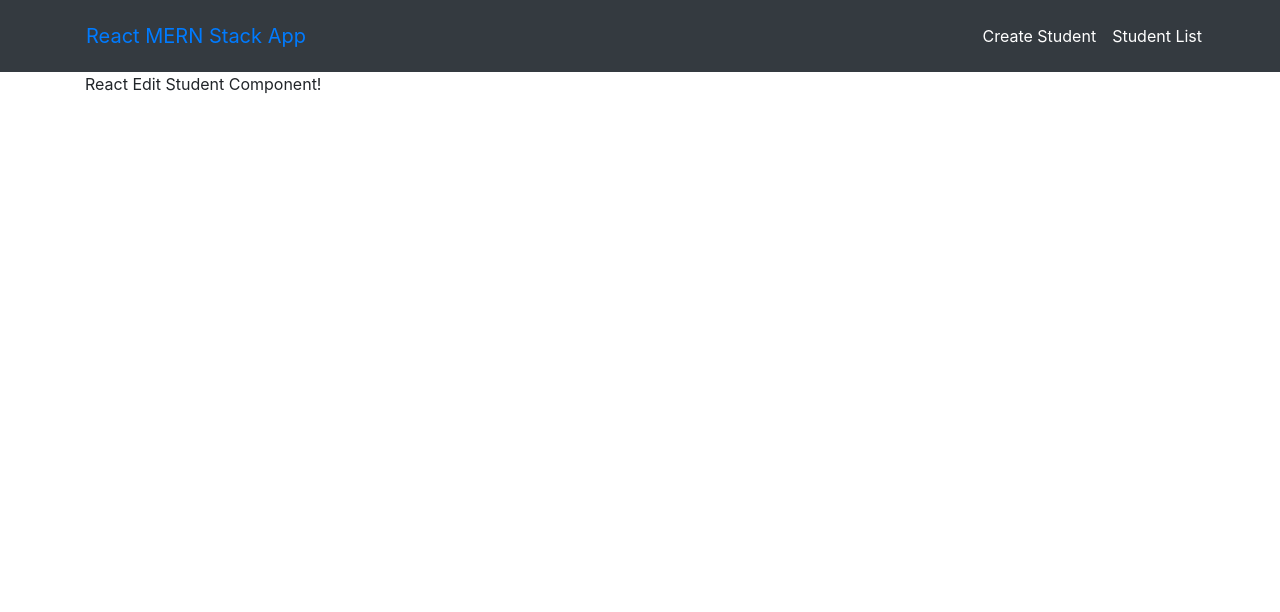
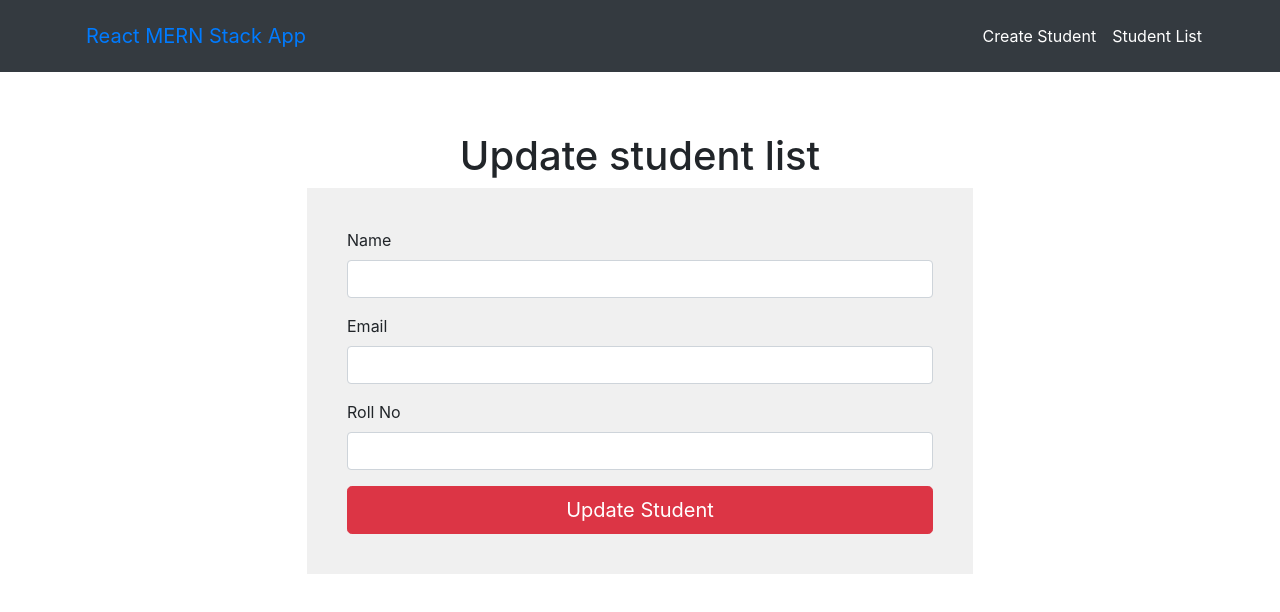
Before and after one commit to thapasamirm577/mern-st-app, a React (Create React App) app: page /edit-student/1 in a window 1280 px wide. Shown: the top 612 px of the page. Built offline with nearby package versions, Linux system fonts and the light colour scheme; no server answers; the HTML template or start-up script is replaced by a standard one.

Commit message:
Update student data

```diff
--- a/src/components/create-student.component.js
+++ b/src/components/create-student.component.js
@@ -37,16 +37,14 @@ export default class CreateStudent extends Component {
       email,
       rollno
     };
-    console.log(data);
 
-    axios.post(
-      'http://localhost:4000/students/create-student',
-      data
-    )
-      .then(res =>
-        console.log(res.data)
-      );
-    console.log(`Student successfully created!`);
+    axios.post('http://localhost:4000/students/create-student', + this.props.match.params.id, data)
+    .then((res) => {
+      console.log(res.data)
+      console.log('Student successfully created')
+    }).catch((error) => {
+      console.log(error)
+    })
 
     this.resetFormValue();
   }
@@ -77,7 +75,7 @@ export default class CreateStudent extends Component {
 
           <Form.Group controlId="Name">
             <Form.Label>Roll No</Form.Label>
-            <Form.Control type="number" value={rollno} onChange={this.handleStudentRollnoChange} />
+            <Form.Control type="number" value={rollno} min='0' onChange={this.handleStudentRollnoChange} />
           </Form.Group>
 
           <Button variant="danger" size="lg" block="block" onClick={this.handleSubmitDetails}>
--- a/src/components/edit-student.component.js
+++ b/src/components/edit-student.component.js
@@ -1,10 +1,91 @@
 import React, { Component } from "react";
+import { Form, Button } from 'react-bootstrap'
+import axios from 'axios';
 
-export default class EditStudent extends Component {
+export default class CreateStudent extends Component {
+  constructor(props) {
+    super(props);
+    this.state = {
+      name: '',
+      email: '',
+      rollno: ''
+    }
+  }
+
+  componentDidMount() {
+    axios.get('http://localhost:4000/students/edit-student/' + this.props.match.params.id)
+      .then(response => {
+        this.setState({
+          name: response.data.name,
+          email: response.data.email,
+          rollno: response.data.rollno
+        });
+      })
+      .catch((error) => {
+        console.log(error);
+      })
+  }
+
+  handleStudentNameChange = (evt) => {
+    this.setState({
+      name: evt.target.value,
+    })
+  }
+
+  handleStudentEmailChange = (evt) => {
+    this.setState({
+      email: evt.target.value,
+    })
+  }
+
+  handleStudentRollnoChange = (evt) => {
+    this.setState({
+      rollno: evt.target.value,
+    })
+  }
+
+  handleSubmitDetails = () => {
+    const { name, email, rollno } = this.state;
+    const data = {
+      name,
+      email,
+      rollno
+    };
+    axios.put('http://localhost:4000/students/update-student/' + this.props.match.params.id, data)
+      .then((res) => {
+        console.log(res.data)
+        console.log('Student successfully updated')
+      }).catch((error) => {
+        console.log(error)
+      })
+    this.props.history.push('/student-list');
+  }
+
   render() {
+    const { name, email, rollno } = this.state;
     return (
-      <div>
-        <p>React Edit Student Component!</p>
+      <div className="student-create-wapper">
+        <h1> Update student list</h1>
+        <Form>
+          <Form.Group controlId="Name">
+            <Form.Label>Name</Form.Label>
+            <Form.Control type="text" value={name} onChange={this.handleStudentNameChange} />
+          </Form.Group>
+
+          <Form.Group controlId="Email">
+            <Form.Label>Email</Form.Label>
+            <Form.Control type="email" value={email} onChange={this.handleStudentEmailChange} />
+          </Form.Group>
+
+          <Form.Group controlId="Name">
+            <Form.Label>Roll No</Form.Label>
+            <Form.Control type="number" value={rollno} onChange={this.handleStudentRollnoChange} />
+          </Form.Group>
+
+          <Button variant="danger" size="lg" block="block" onClick={this.handleSubmitDetails}>
+            Update Student
+          </Button>
+        </Form>
       </div>
     );
   }
```
